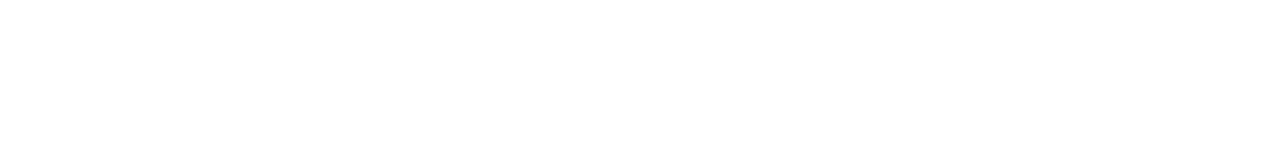
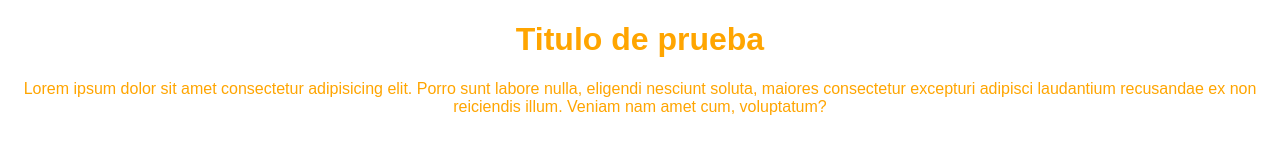
Before and after one commit to JorgeRivera33/proyectos, a plain HTML site: page base.html in a window 1280 px wide. Drawn offline with Linux system fonts and the light colour scheme.

Commit message:
Se agrega titulo y parrafo

```diff
--- a/base.html
+++ b/base.html
@@ -7,6 +7,9 @@
 	<link rel="stylesheet" href="css/estilo.css">
 </head>
 <body>
-
+	<h1>Titulo de prueba</h1>
+	<p>
+		Lorem ipsum dolor sit amet consectetur adipisicing elit. Porro sunt labore nulla, eligendi nesciunt soluta, maiores consectetur excepturi adipisci laudantium recusandae ex non reiciendis illum. Veniam nam amet cum, voluptatum?
+	</p>
 </body>
 </html>
```
